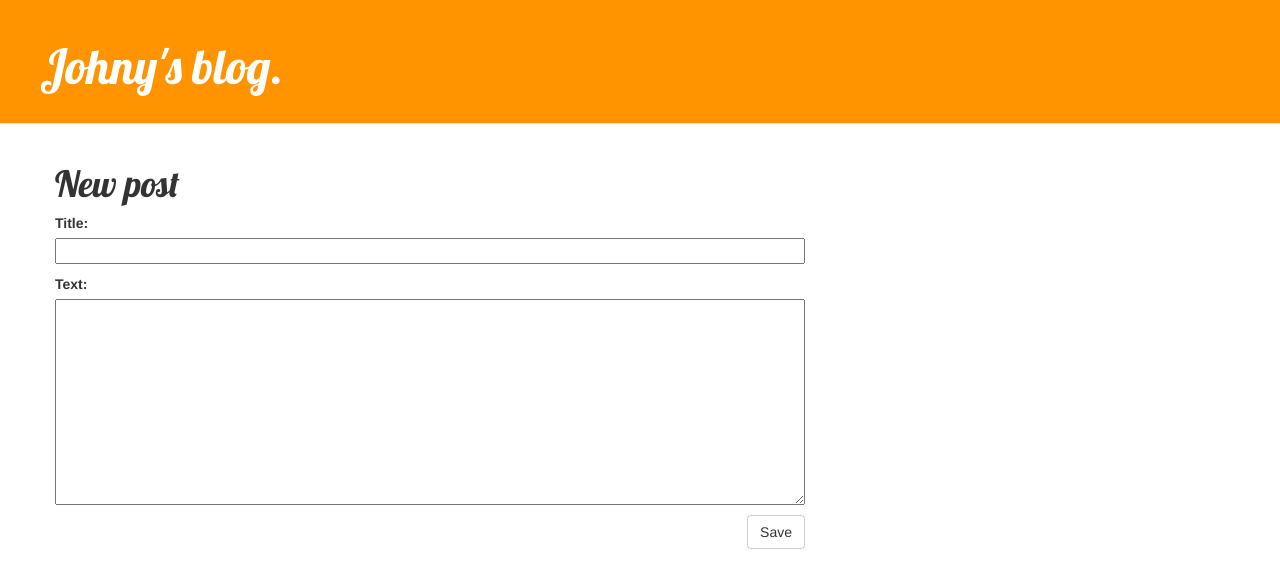
After one commit to JonatanSCS/Django-Blog, a Django app: page /post/new/ in a window 1280 px wide. The commit adds this page. Shown: the top 588 px of the page. Run offline with Django 3.2, Linux system fonts and the light colour scheme; some libraries are stand-ins or nearby versions.

Commit message:
You can edit post now

```diff
--- /dev/null
+++ b/blog/forms.py
@@ -0,0 +1,7 @@
+from django import forms
+from .models import Post
+
+class PostForm(forms.ModelForm):
+	class Meta:
+		model = Post
+		fields = ('title', 'text',)
--- a/blog/templates/blog/base.html
+++ b/blog/templates/blog/base.html
@@ -7,7 +7,19 @@
 		<link href="http://fonts.googleapis.com/css?family=Lobster&subset=latin,latin-ext" rel="stylesheet" type="text/css">
 	</head>
 	<body>
-		{% block content %}
-		{% endblock %}
+		<div class="page-header">
+			{% if user.is_authenticated %}
+				<a href="{% url 'post_new' %}" class="top-menu"><span class="glyphicon glyphicon-plus"></span></a>
+			{% endif %}
+			<h1><a href="/">Johny's blog.</a></h1>
+		</div>
+		<div class="content container">
+			<div class="row">
+				<div class="col-md-8">
+					{% block content %}
+					{% endblock %}
+				</div>
+			</div>
+		</div>
 	</body>
 </html>
--- a/blog/templates/blog/post_detail.html
+++ b/blog/templates/blog/post_detail.html
@@ -7,6 +7,9 @@
 				{{ post.publish_date }}
 			</div>
 		{% endif %}
+		{% if user.is_authenticated %}
+			<a href="{% url 'post_edit' pk=post.pk %}" class="btn btn-default"><span class="glyphicon glyphicon-pencil"></span></a>
+		{% endif %}
 		<h1> {{ post.title }}</h1>
 		<p> {{ post.text|linebreaks}}</p>
 	</div>
--- /dev/null
+++ b/blog/templates/blog/post_edit.html
@@ -0,0 +1,8 @@
+{% extends 'blog/base.html' %}
+{% block content %}
+	<h1>New post</h1>
+	<form method="POST" class="post-form">{% csrf_token %}
+		{{ form.as_p }}
+		<button type="submit" class="save btn btn-default">Save</button>
+	</form>
+{% endblock %}
--- a/blog/urls.py
+++ b/blog/urls.py
@@ -4,4 +4,6 @@ from . import views
 urlpatterns = [
 	url(r'^$', views.post_list, name = 'post_list'),
 	url(r'^post/(?P<pk>\d+)/$', views.post_detail, name = 'post_detail'),
+	url(r'post/new/$', views.post_new, name = 'post_new'),
+	url(r'^post/(?P<pk>\d+)/edit/$', views.post_edit, name = 'post_edit'),
 ]
--- a/blog/views.py
+++ b/blog/views.py
@@ -1,6 +1,8 @@
 from django.shortcuts import render, get_object_or_404
+from django.shortcuts import redirect
 from django.utils import timezone
 from .models import Post
+from .forms import PostForm
 
 def post_list(request):
 	posts = Post.objects.filter(publish_date__lte = timezone.now()).order_by('publish_date')
@@ -10,3 +12,29 @@ def post_list(request):
 def post_detail(request, pk):
 	post = get_object_or_404(Post, pk=pk)
 	return render(request, 'blog/post_detail.html', { 'post' : post })
+
+def post_new(request):
+	if request.method == "POST":
+		form = PostForm(request.POST)
+		if form.is_valid():
+			post = form.save(commit=False)
+			post.author = request.user
+			post.publish_date = timezone.now()
+			post.save()
+			return redirect('post_detail', pk=post.pk)
+	else:
+		form = PostForm()
+		return render(request, 'blog/post_edit.html', { 'form': form })
+def post_edit(request, pk):
+	post = get_object_or_404(Post, pk=pk)
+	if request.method == "POST":
+		form = PostForm(request.POST, instance= post)
+		if form.is_valid():
+			pors = form.save(commit=False)
+			post.author = request.user
+			post.published_date = timezone.now()
+			post.save()
+			return redirect('post_detail', pk=post.pk)
+	else:
+		form = PostForm(instance=post)
+		return render(request, 'blog/post_edit.html', { 'form': form })
```
